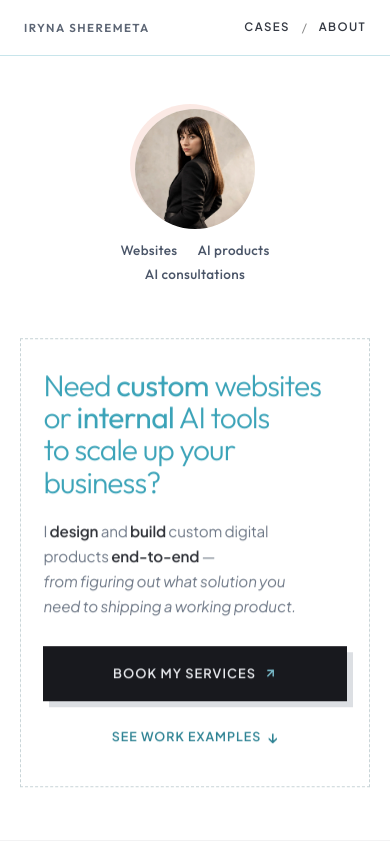
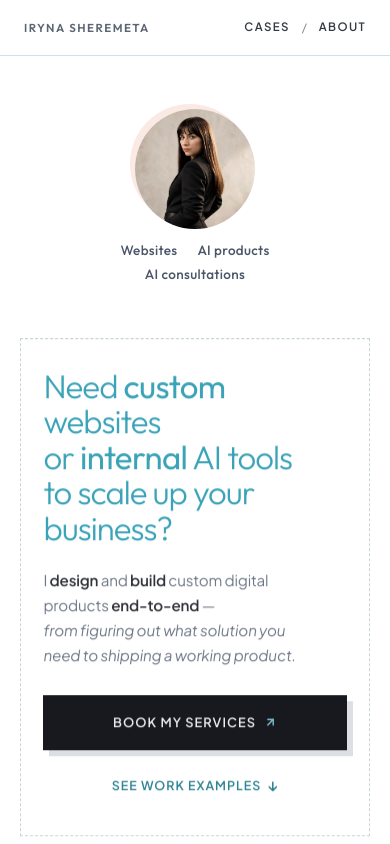
Before and after one commit to Irene2828/porfoliojuly, a Next.js app: page / in a window 390 px wide. Shown: the top 844 px of the page. Built offline with nearby package versions, Linux system fonts and the light colour scheme; no server answers; the database is empty.

Commit message:
style(mobile): increase hero headline size by 10%

```diff
--- a/src/app/index.css
+++ b/src/app/index.css
@@ -428,7 +428,7 @@ h1, h2, h3, h4, h5, h6 {
   .v2-theme .hero-statement,
   .v2-theme .hero-name-group .hero-text h1 {
     font-family: var(--font-heading) !important;
-    font-size: clamp(30px, 7vw, 33.6px) !important; /* 20% larger than section heading max (28px * 1.2 = 33.6px) */
+    font-size: clamp(33px, 7.7vw, 36.96px) !important; /* +10% larger on mobile */
     font-weight: 300 !important;
     letter-spacing: -0.03em !important;
     line-height: 1.18 !important;
```
